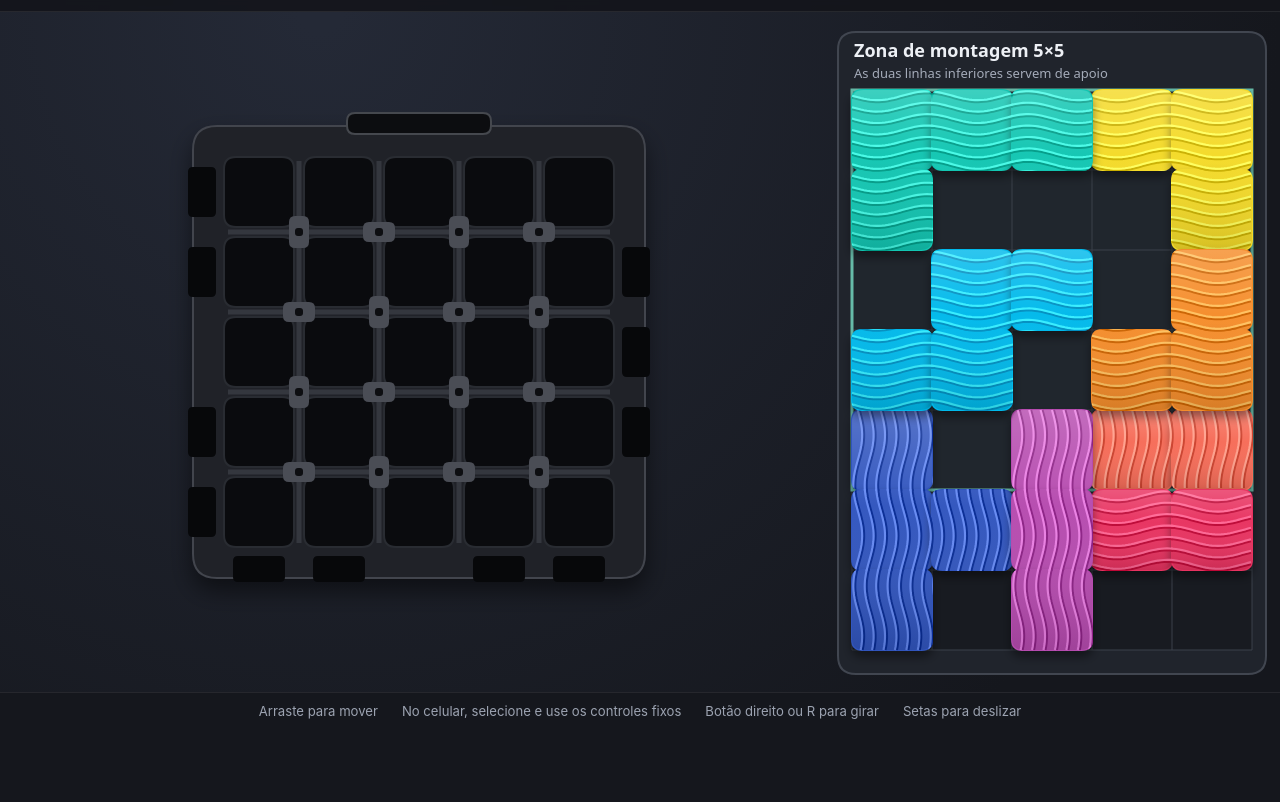
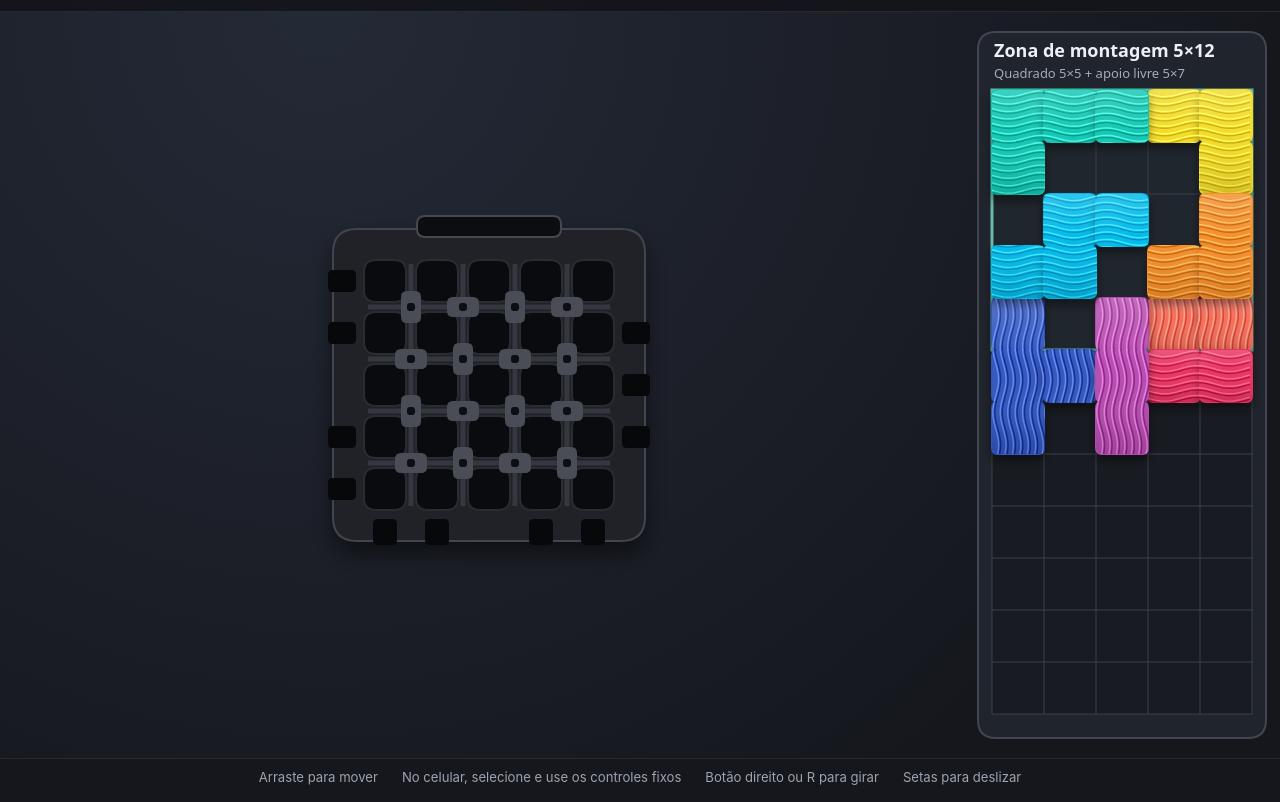
Before and after one commit to pnferreira/iqflow, a plain HTML site: page index.html in a window 1280 px wide. Shown: the part 75-877 px from the top of the page. Before the commit the page ends 811 px from the top, so only its background shows below. Drawn offline with Linux system fonts and the light colour scheme; animation ran at ten frames a second.

Commit message:
Expand the piece staging area

```diff
--- a/app.js
+++ b/app.js
@@ -11,6 +11,10 @@
 
   const BOARD_SIZE = 5;
   const RAIL_DEPTH = 4;
+  const STAGING_COLUMNS = 5;
+  const TEST_ROWS = 5;
+  const SUPPORT_ROWS = 7;
+  const STAGING_ROWS = TEST_ROWS + SUPPORT_ROWS;
   const OPENINGS = {
     left: new Set([0, 1, 3, 4]),
     right: new Set([1, 2, 3]),
@@ -217,19 +221,20 @@
     let stagingY;
 
     if (desktop) {
-      height = Math.max(680, window.innerHeight - document.querySelector(".topbar").offsetHeight - 44);
-      cell = Math.max(52, Math.min(80, (width - 160) / 10, (height - 118) / 7));
-      stagingX = width - cell * 5 - 42;
+      const availableHeight = Math.max(680, window.innerHeight - document.querySelector(".topbar").offsetHeight - 44);
+      cell = Math.max(52, Math.min(80, (width - 160) / 10, (availableHeight - 118) / STAGING_ROWS));
+      stagingX = width - cell * STAGING_COLUMNS - 42;
       stagingY = 20;
-      boardX = Math.max(38, (stagingX - cell * 5) / 2);
+      height = Math.max(availableHeight, stagingY + cell * STAGING_ROWS + 102);
+      boardX = Math.max(38, (stagingX - cell * BOARD_SIZE) / 2);
       boardY = Math.max(92, (height - cell * 5) / 2);
     } else {
-      cell = Math.max(44, Math.min(64, (width - 84) / 5));
-      boardX = (width - cell * 5) / 2;
+      cell = Math.max(44, Math.min(64, (width - 84) / STAGING_COLUMNS));
+      boardX = (width - cell * BOARD_SIZE) / 2;
       boardY = 54;
-      stagingX = (width - cell * 5 - 28) / 2;
-      stagingY = boardY + cell * 5 + 78;
-      height = stagingY + cell * 7 + 94;
+      stagingX = (width - cell * STAGING_COLUMNS - 28) / 2;
+      stagingY = boardY + cell * BOARD_SIZE + 78;
+      height = stagingY + cell * STAGING_ROWS + 94;
     }
 
     const dpr = Math.min(window.devicePixelRatio || 1, 2);
@@ -243,10 +248,10 @@
       height,
       desktop,
       cell,
-      board: { x: boardX, y: boardY, width: cell * 5, height: cell * 5 },
-      staging: { x: stagingX, y: stagingY, width: cell * 5 + 28, height: cell * 7 + 82 },
-      stagingGrid: { x: stagingX + 14, y: stagingY + 58, width: cell * 5, height: cell * 7 },
-      testGrid: { x: stagingX + 14, y: stagingY + 58, width: cell * 5, height: cell * 5 },
+      board: { x: boardX, y: boardY, width: cell * BOARD_SIZE, height: cell * BOARD_SIZE },
+      staging: { x: stagingX, y: stagingY, width: cell * STAGING_COLUMNS + 28, height: cell * STAGING_ROWS + 82 },
+      stagingGrid: { x: stagingX + 14, y: stagingY + 58, width: cell * STAGING_COLUMNS, height: cell * STAGING_ROWS },
+      testGrid: { x: stagingX + 14, y: stagingY + 58, width: cell * STAGING_COLUMNS, height: cell * TEST_ROWS },
     };
   }
 
@@ -356,10 +361,10 @@
 
     ctx.fillStyle = "#edf0f5";
     ctx.font = "600 18px system-ui, sans-serif";
-    ctx.fillText("Zona de montagem 5×5", staging.x + 16, staging.y + 25);
+    ctx.fillText("Zona de montagem 5×12", staging.x + 16, staging.y + 25);
     ctx.fillStyle = "#a4abb9";
     ctx.font = "13px system-ui, sans-serif";
-    ctx.fillText("As duas linhas inferiores servem de apoio", staging.x + 16, staging.y + 46);
+    ctx.fillText("Quadrado 5×5 + apoio livre 5×7", staging.x + 16, staging.y + 46);
 
     ctx.fillStyle = "#181b21";
     ctx.fillRect(stagingGrid.x, stagingGrid.y, stagingGrid.width, stagingGrid.height);
@@ -368,14 +373,14 @@
 
     ctx.strokeStyle = "#3b414b";
     ctx.lineWidth = 1;
-    for (let column = 0; column <= 5; column += 1) {
+    for (let column = 0; column <= STAGING_COLUMNS; column += 1) {
       const x = stagingGrid.x + column * cell;
       ctx.beginPath();
       ctx.moveTo(x, stagingGrid.y);
       ctx.lineTo(x, stagingGrid.y + stagingGrid.height);
       ctx.stroke();
     }
-    for (let row = 0; row <= 7; row += 1) {
+    for (let row = 0; row <= STAGING_ROWS; row += 1) {
       const y = stagingGrid.y + row * cell;
       ctx.beginPath();
       ctx.moveTo(stagingGrid.x, y);
@@ -635,19 +640,19 @@
     if (pointInRect(point, layout.testGrid)) {
       column = Math.round(column);
       row = Math.round(row);
-      piece.loose = clampLoose(piece, column, row, 5);
+      piece.loose = clampLoose(piece, column, row, TEST_ROWS);
     } else {
-      piece.loose = clampLoose(piece, column, row, 7);
+      piece.loose = clampLoose(piece, column, row, STAGING_ROWS);
     }
     piece.lastLoose = { ...piece.loose };
     showStatus(`${piece.name} posicionada na zona de montagem.`);
     return true;
   }
 
-  function clampLoose(piece, column, row, rows = 7) {
+  function clampLoose(piece, column, row, rows = STAGING_ROWS) {
     const bounds = pieceBounds(piece);
     return {
-      column: Math.max(0, Math.min(5 - bounds.width, column)),
+      column: Math.max(0, Math.min(STAGING_COLUMNS - bounds.width, column)),
       row: Math.max(0, Math.min(rows - bounds.height, row)),
     };
   }
@@ -659,9 +664,9 @@
     if (pointInRect(point, layout.testGrid)) {
       column = Math.round(column);
       row = Math.round(row);
-      piece.loose = clampLoose(piece, column, row, 5);
+      piece.loose = clampLoose(piece, column, row, TEST_ROWS);
     } else {
-      piece.loose = clampLoose(piece, column, row, 7);
+      piece.loose = clampLoose(piece, column, row, STAGING_ROWS);
     }
     piece.lastLoose = { ...piece.loose };
     return true;
@@ -682,7 +687,7 @@
       return;
     }
     piece.rotation = (piece.rotation + 1) % 4;
-    const rows = piece.loose.row < 5 ? 5 : 7;
+    const rows = piece.loose.row < TEST_ROWS ? TEST_ROWS : STAGING_ROWS;
     piece.loose = clampLoose(piece, piece.loose.column, piece.loose.row, rows);
     piece.lastLoose = { ...piece.loose };
   }
@@ -834,7 +839,7 @@
     if (animation) return;
 
     if (piece.mode === "loose") {
-      const target = clampLoose(piece, piece.loose.column + dx, piece.loose.row + dy, 7);
+      const target = clampLoose(piece, piece.loose.column + dx, piece.loose.row + dy, STAGING_ROWS);
       const changed = target.column !== piece.loose.column || target.row !== piece.loose.row;
       piece.loose = target;
       piece.lastLoose = { ...target };
--- a/index.html
+++ b/index.html
@@ -6,8 +6,8 @@
     <meta name="theme-color" content="#15171d">
     <meta name="description" content="Jogo de encaixe e deslizamento IQFlow para navegador.">
     <title>IQFlow</title>
-    <link rel="stylesheet" href="styles.css?v=4">
-    <script src="app.js?v=4" defer></script>
+    <link rel="stylesheet" href="styles.css?v=5">
+    <script src="app.js?v=5" defer></script>
   </head>
   <body>
     <header class="topbar">
```
Also changed, not shown: 1 other file.
